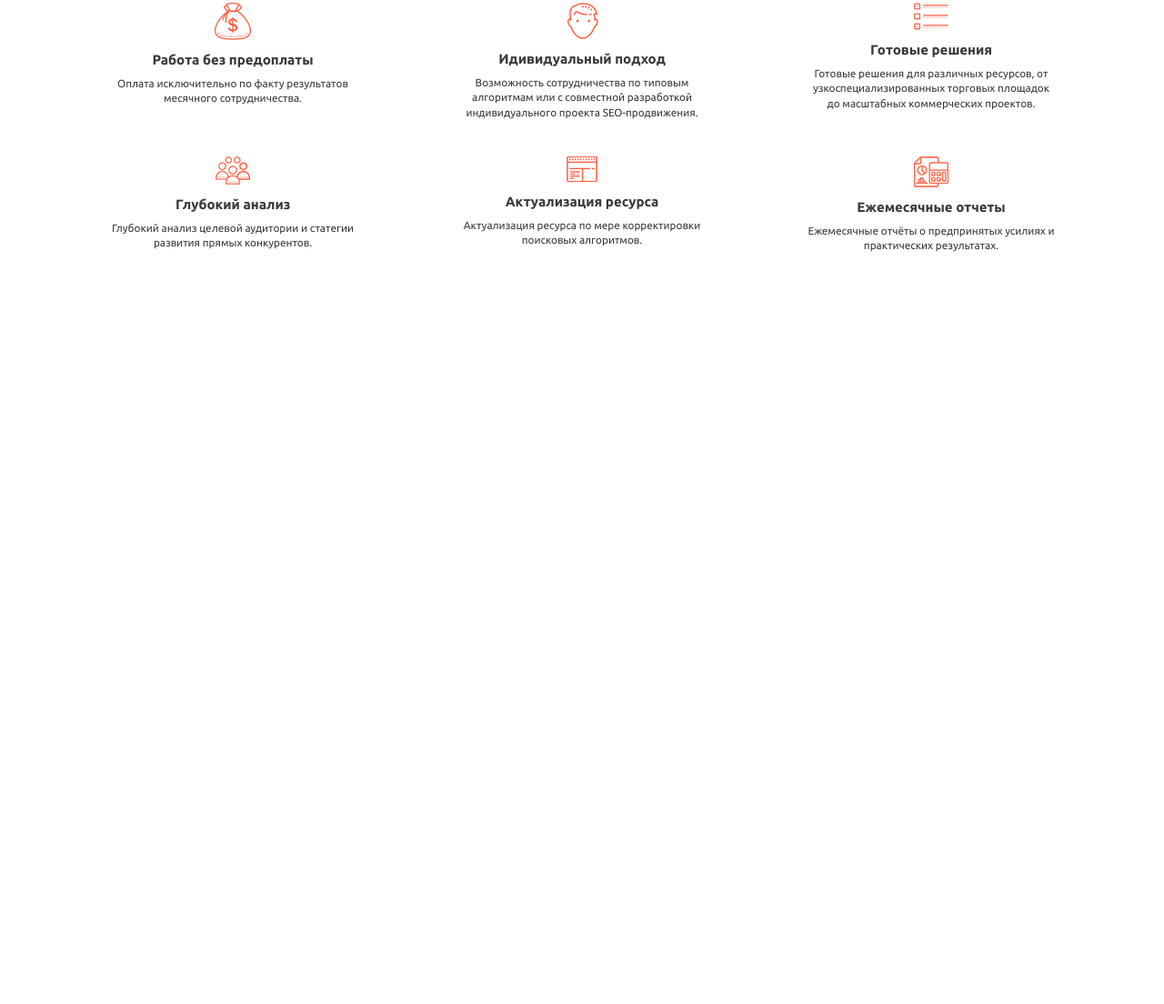
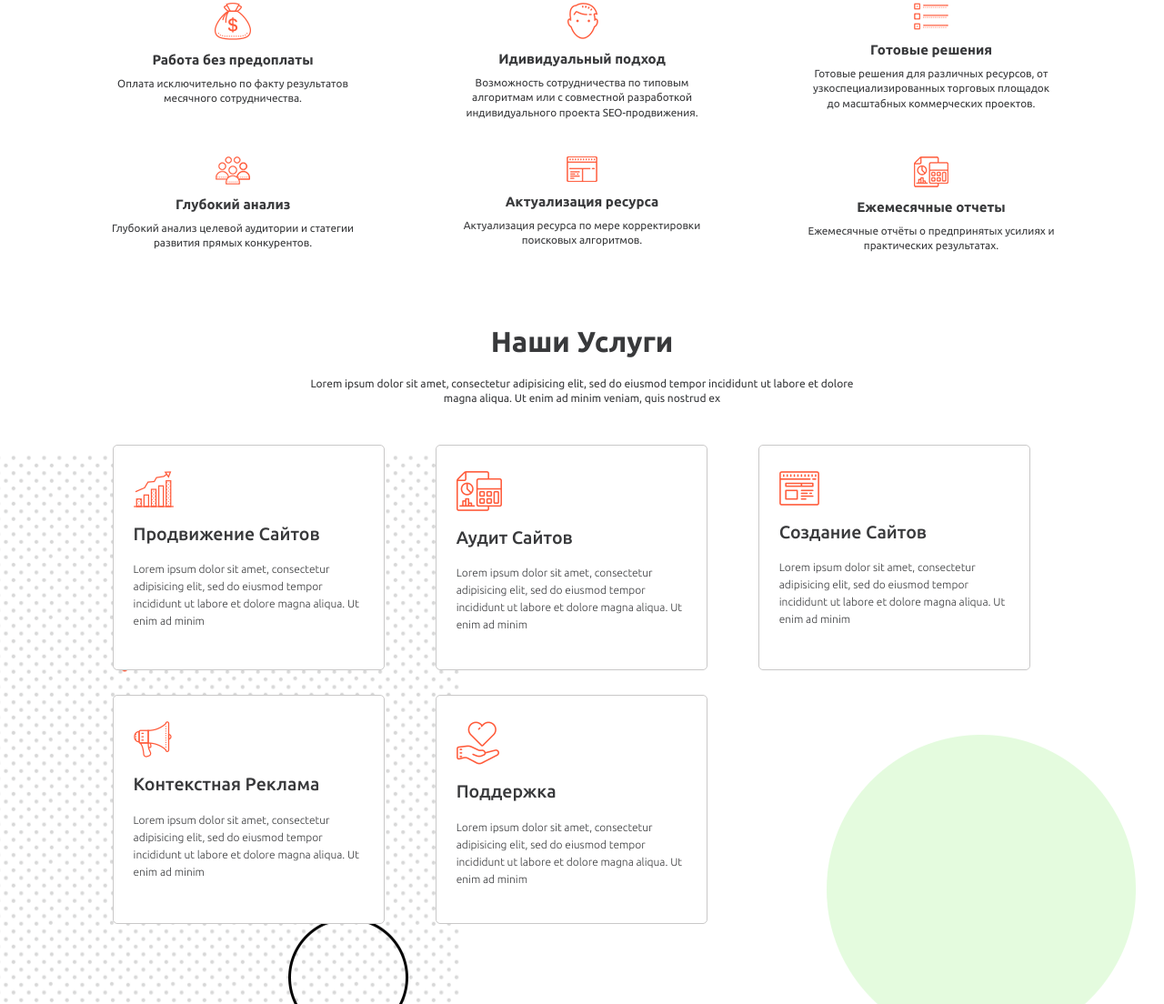
Before and after one commit to horo053/Diploma, a website: page index.html in a window 1280 px wide. Shown: the part 1492-2596 px from the top of the page at 91% size. Before the commit the page ends 1810 px from the top, so only its background shows below. Drawn offline with nearby package versions, Linux system fonts and the light colour scheme.

Commit message:
feat: add block services and made adaptive for him

```diff
--- a/index.html
+++ b/index.html
@@ -152,6 +152,50 @@
       <!-- /.container -->
     </section>
     <!-- /.advantages -->
+    <section class="services">
+      <div class="container">
+        <div class="title services__title">
+          <h1 class="title__main">Наши Услуги</h1>
+          <p class="title__text">Lorem ipsum dolor sit amet, consectetur adipisicing elit, sed do eiusmod tempor incididunt ut labore et dolore magna aliqua. Ut enim ad minim veniam, quis nostrud ex</p>
+        </div>
+        <!-- /.title services__title -->
+        <div class="services__card">
+          <div class="services__card-item">
+            <img src="img/services/promotion.png" alt="" class="services__card-img">
+            <h3 class="services__card-title">Продвижение Сайтов</h3>
+            <p class="services__card-text">Lorem ipsum dolor sit amet, consectetur adipisicing elit, sed do eiusmod tempor incididunt ut labore et dolore magna aliqua. Ut enim ad minim</p>
+          </div>
+          <!-- /.services__card-item -->
+          <div class="services__card-item">
+            <img src="img/services/audit.png" alt="" class="services__card-img">
+            <h3 class="services__card-title">Аудит Сайтов</h3>
+            <p class="services__card-text">Lorem ipsum dolor sit amet, consectetur adipisicing elit, sed do eiusmod tempor incididunt ut labore et dolore magna aliqua. Ut enim ad minim</p>
+          </div>
+          <!-- /.services__card-item -->
+          <div class="services__card-item">
+            <img src="img/services/creation.png" alt="" class="services__card-img">
+            <h3 class="services__card-title">Создание Сайтов</h3>
+            <p class="services__card-text">Lorem ipsum dolor sit amet, consectetur adipisicing elit, sed do eiusmod tempor incididunt ut labore et dolore magna aliqua. Ut enim ad minim</p>
+          </div>
+          <!-- /.services__card-item -->
+          <div class="services__card-item">
+            <img src="img/services/advertis.png" alt="" class="services__card-img">
+            <h3 class="services__card-title">Контекстная Реклама</h3>
+            <p class="services__card-text">Lorem ipsum dolor sit amet, consectetur adipisicing elit, sed do eiusmod tempor incididunt ut labore et dolore magna aliqua. Ut enim ad minim</p>
+          </div>
+          <!-- /.services__card-item -->
+          <div class="services__card-item">
+            <img src="img/services/support.png" alt="" class="services__card-img">
+            <h3 class="services__card-title">Поддержка</h3>
+            <p class="services__card-text">Lorem ipsum dolor sit amet, consectetur adipisicing elit, sed do eiusmod tempor incididunt ut labore et dolore magna aliqua. Ut enim ad minim</p>
+          </div>
+          <!-- /.services__card-item -->
+        </div>
+        <!-- /.services__card -->
+      </div>
+      <!-- /.container -->
+    </section>
+    <!-- /.services -->
   </main>
   <!-- /main -->
   <script src="https://code.jquery.com/jquery-3.4.1.min.js"></script>
--- a/sass/_media.sass
+++ b/sass/_media.sass
@@ -26,6 +26,11 @@
       max-width: 450px
     &__image
       margin-left: -10rem
+  .services
+    &__card
+      &-item
+        margin-left: 2rem
+        margin-right: 2rem
 @media screen and ( max-width: 1080px )
   .logo
     margin-right: 0
@@ -46,6 +51,11 @@
       font-size: 3rem
     &__text
       font-size: 1.1rem
+  .services
+    &__card
+      justify-content: space-around
+      &-item
+        width: 40%
 @media screen and ( max-width: 760px )
   .hero
     &__text
@@ -118,6 +128,11 @@
         width: 50%
   .title
     width: 30rem
+  .services
+    &__card
+      justify-content: center
+      &-item
+        width: 70%
 @media screen and ( max-width: 450px )
   .video
     height: 20rem
--- a/sass/_variables.sass
+++ b/sass/_variables.sass
@@ -1,3 +1,4 @@
 $secondary: #38393b
 $orange: #ff5a3c
 $light: #ffffff
+$muted: #c9c8c8
--- a/sass/style.sass
+++ b/sass/style.sass
@@ -8,4 +8,5 @@
 @import 'templates/information'
 @import 'templates/video'
 @import 'templates/advantages'
+@import 'templates/services'
 @import 'media'
--- /dev/null
+++ b/sass/templates/_services.sass
@@ -0,0 +1,39 @@
+.services
+  background-image: url(../img/services/bg-services.png)
+  background-repeat: no-repeat
+  background-position: 50% 90% /cover
+  margin-top: 3.3rem
+  padding-bottom: 5rem
+  &__title
+    margin-bottom: 3.5rem
+  &__card
+    display: flex
+    justify-content: flex-start
+    flex-wrap: wrap
+    &-item
+      width: 27.5%
+      padding: 2.3rem 1.8rem
+      margin-left: 2.33rem
+      margin-right: 2.33rem
+      margin-bottom: 2.3rem
+      border: 1px solid $muted
+      border-radius: 5px
+      background-color: $light
+      &:hover
+        cursor: pointer
+        border: none
+        border-bottom: 5px solid $orange
+        box-shadow: 0 0 20px 10px rgba($secondary, 0.05)
+    &-title
+      margin-top: 1.2rem
+      margin-bottom: 1.5rem
+      font-size: 1.625rem
+      font-family: 'Ubuntu', sans-serif
+      font-weight: 500
+      color: $secondary
+    &-text
+      font-size: 1rem
+      font-family: 'Ubuntu', sans-serif
+      font-weight: 300
+      color: $secondary
+      line-height: 1.583rem
```
Also changed, not shown: css/style.css, img/services/advertis.png (added), img/services/audit.png (added), img/services/bg-services.png (added), img/services/creation.png (added), img/services/promotion.png (added), img/services/support.png (added), 1 other file.
